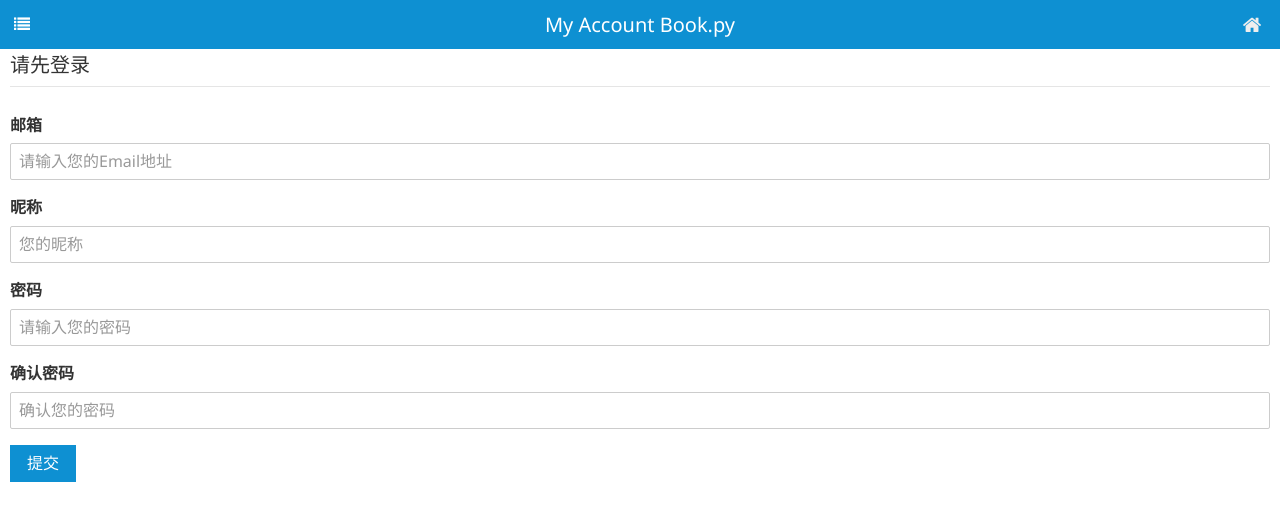
After one commit to 5venw0ng/accountbook.py, a Python web app: template myaccount/templates/register.html in a window 1280 px wide. The commit adds this page. Shown: the top 521 px of the page. Run offline with Jinja, Linux system fonts and the light colour scheme; the template is opened without the code that fills it, so the values that code supplies are empty.

Commit message:
添加和编辑账本 and 一个注册界面

```diff
--- a/myaccount/templates/layout.html
+++ b/myaccount/templates/layout.html
@@ -58,7 +58,7 @@
 
     <ul class="am-menu-nav am-avg-sm-1 am-collapse">
     <li>
-      <a href="##" class="" >记账</a>
+      <a href="/" class="" >记账</a>
     </li>
     <li>
       <a href="##" class="" >标签配置</a>
@@ -83,7 +83,7 @@
       </ul>
     </li>
     <li>
-      <a href="##" class="" >账本管理</a>
+      <a href="/finbook/bookList" class="" >账本管理</a>
     </li>
     <li>
       <a href="/logout" class="" >退出</a>
--- /dev/null
+++ b/myaccount/templates/register.html
@@ -0,0 +1,29 @@
+{% extends "layout.html" %}
+{% block body %}
+<form class="am-form" action="/login" method="post">
+  <fieldset>
+    <legend>请先登录</legend>
+
+    <div class="am-form-group">
+      <label for="doc-ipt-email-1">邮箱</label>
+      <input type="email" class="am-form-field am-radius" name="loginId" placeholder="请输入您的Email地址" required>
+    </div>
+    <div class="am-form-group">
+      <label for="doc-ipt-email-1">昵称</label>
+      <input type="text" class="am-form-field am-radius" name="loginId" placeholder="您的昵称" required>
+    </div>
+
+    <div class="am-form-group">
+      <label for="doc-ipt-pwd-1">密码</label>
+      <input type="password" class="am-form-field am-radius" name="password" id="doc-ipt-pwd-1" placeholder="请输入您的密码" maxlength="16" required>
+    </div>
+    <div class="am-form-group">
+      <label for="doc-ipt-pwd-2">确认密码</label>
+      <input type="password" class="am-form-field am-radius" name="confirmPassword" id="doc-ipt-pwd-2" placeholder="确认您的密码" data-equal-to="#doc-ipt-pwd-1" required maxlength="16">
+    </div>
+	   <p>
+      <button type="submit" class="am-btn am-btn-primary">提交</button>
+    </p>
+  </fieldset>
+</form>
+{% endblock %}
--- a/myaccount/view/main.py
+++ b/myaccount/view/main.py
@@ -51,3 +51,7 @@ def logout():
 	session['loginId'] = None
 	session['userId'] = None
 	return redirect(url_for(".login"))
+
+@main.route("/register")
+def register():
+	return render_template("register.html")
```
Also changed, not shown: myaccount/templates/EditFinBook.html (added, +22 -0 lines), myaccount/templates/finBookList.html (added, +22 -0 lines), myaccount/templates/login.html (+7 -1 lines), myaccount/view/financeBook.py (+33 -4 lines).
